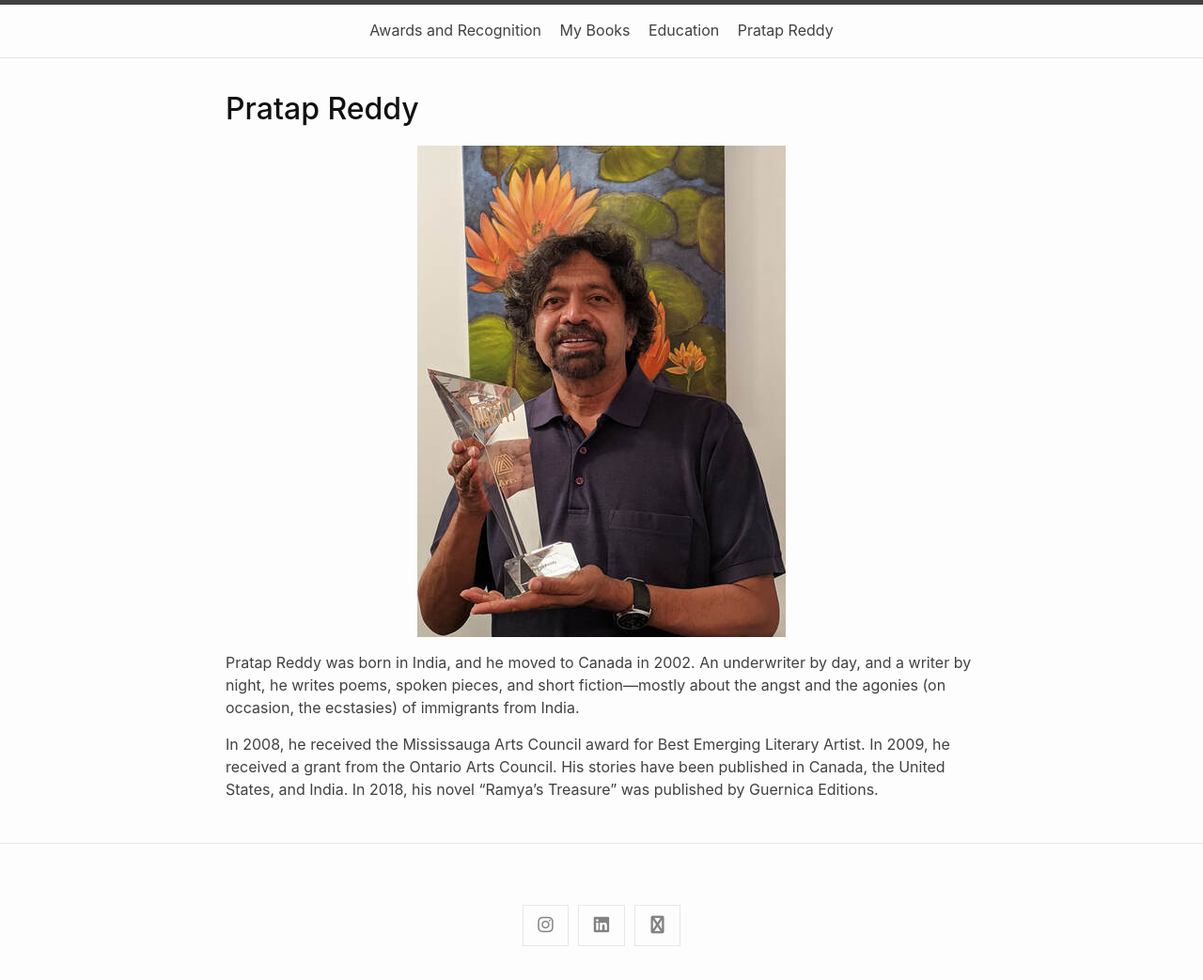
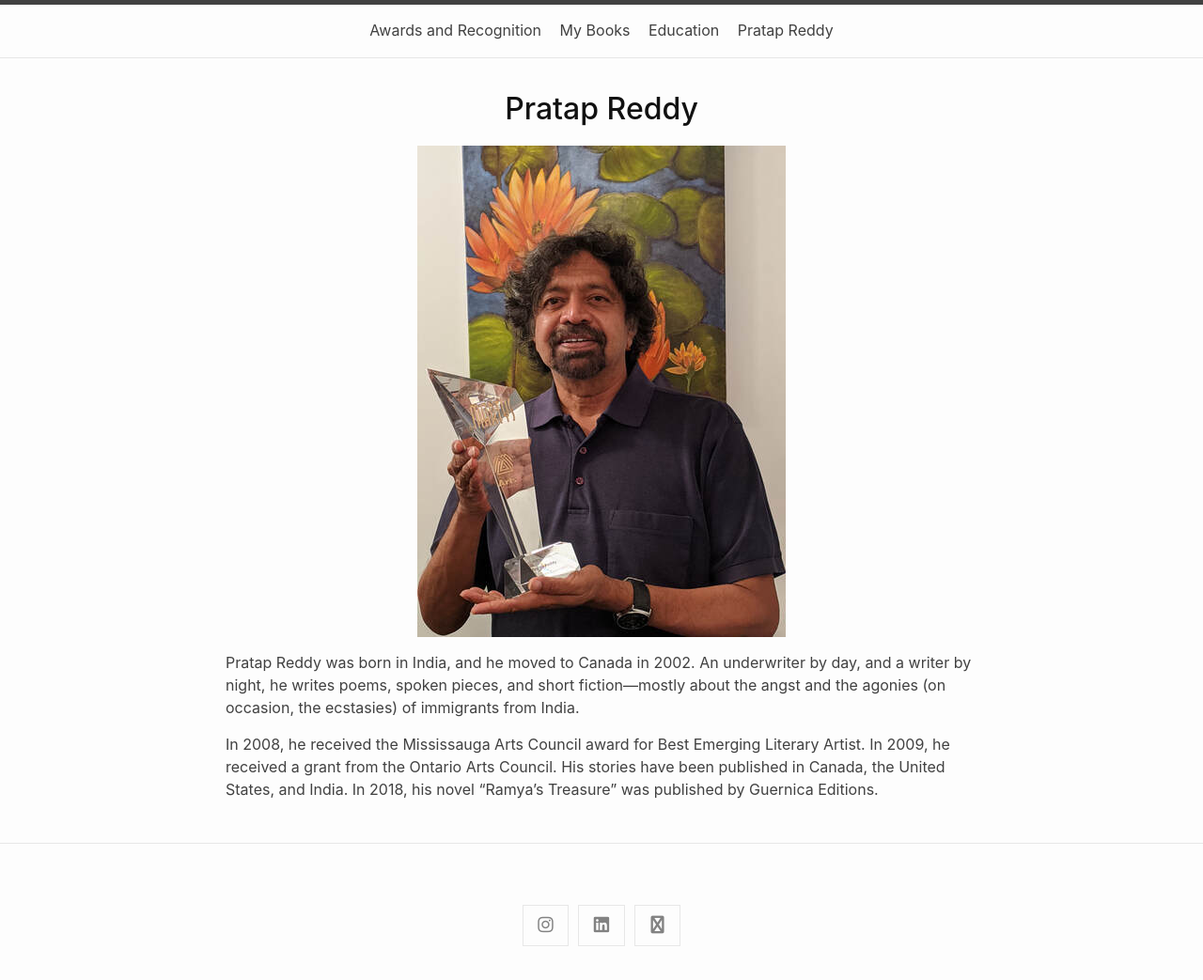
Before and after one commit to pratap-reddy1/pratap-reddy, a Jekyll site: the page built from index.md, in a window 1280 px wide. Shown: the whole page at 94% size. Built offline with Jekyll 4.4.1, drawn with Linux system fonts in a browser that asks for light colours; our own code applies the rules of GitHub Pages for plain Markdown files.

Commit message:
Center titel

```diff
--- a/_layouts/home.html
+++ b/_layouts/home.html
@@ -4,7 +4,7 @@
 
 <div class="home">
   {%- if page.title -%}
-    <h1 class="page-heading">{{ page.title }}</h1>
+    <h1 class="page-heading" style="text-align: center;">{{ page.title }}</h1>
   {%- endif -%}
 
   {{ content }}
```
